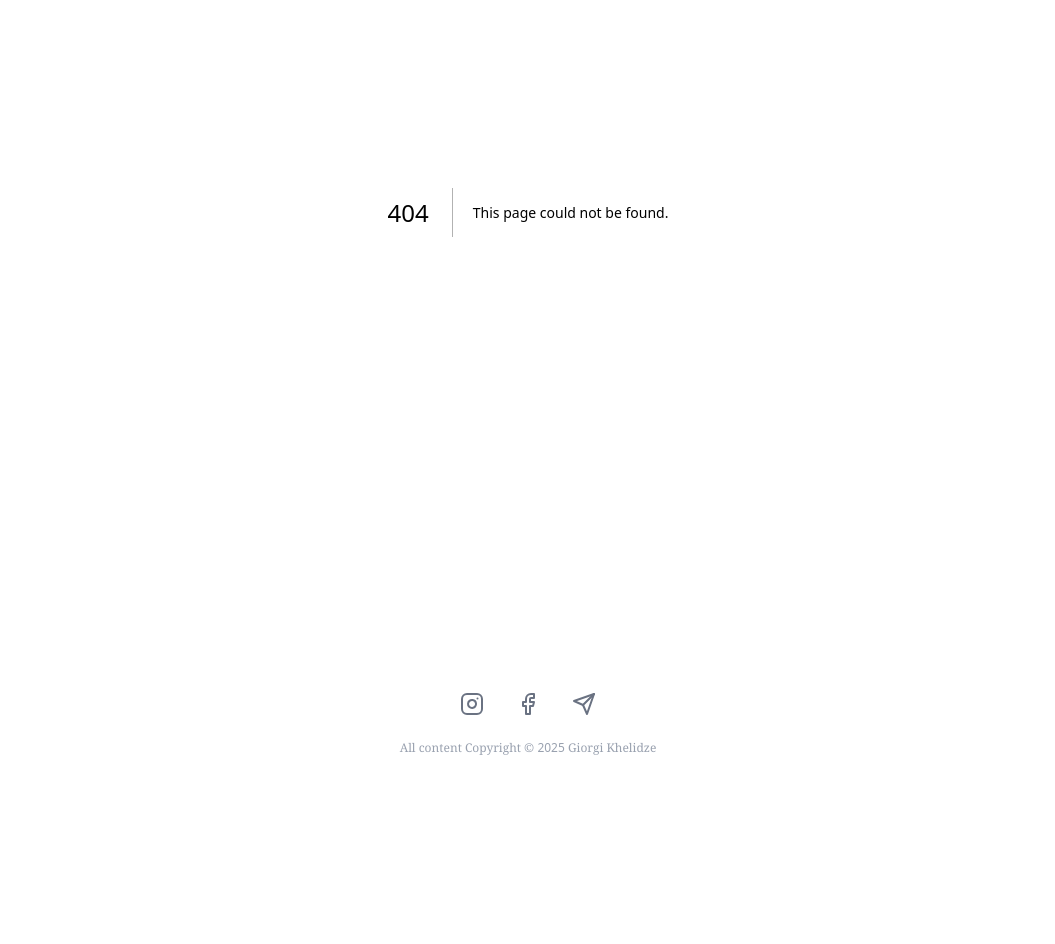
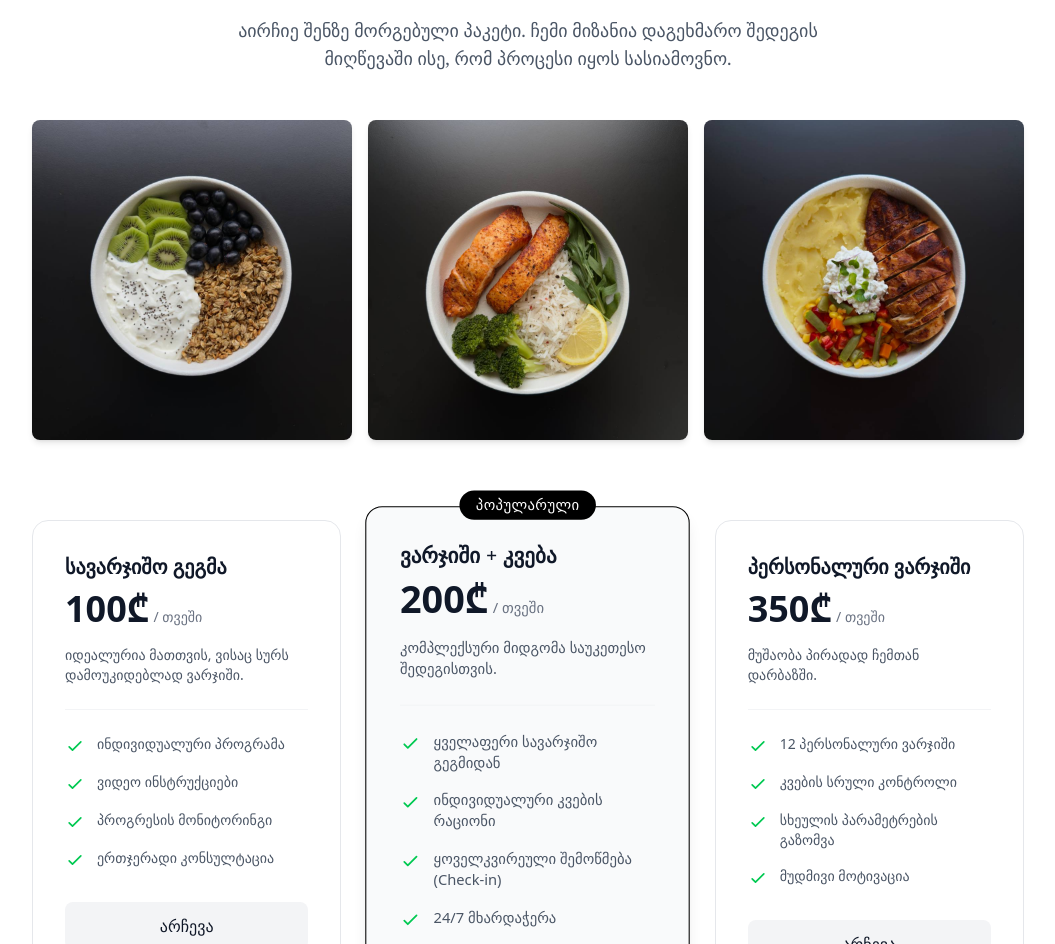
Before and after one commit to TBukhaidze/personal-trainer-app, a Next.js app: page /prices in a window 1280 px wide. Before the commit this address had no page. Shown: the part 188-1132 px from the top of the page, without its empty margins (112-1167 px from the left). Before the commit the page ends 984 px from the top, so only its background shows below. Built offline with nearby package versions, Linux system fonts and the light colour scheme.

Commit message:
added prices page

```diff
--- a/app/about/page.tsx
+++ b/app/about/page.tsx
@@ -1,4 +1,3 @@
-import Link from "next/link";
 import Image from "next/image";
 
 import GK from "../../public/images/gk.jpg";
--- a/app/components/Header.tsx
+++ b/app/components/Header.tsx
@@ -53,7 +53,7 @@ const navItems: NavItem[] = [
   { label: "მთავარი გვერდი", href: "#home" },
   { label: "ჩემს შესახებ", href: "/about" },
   { label: "პორტფოლიო", href: "#portfolio" },
-  { label: "ფასები", href: "#price" },
+  { label: "ფასები", href: "/prices" },
   { label: "კონტაქტი", href: "#contact" },
 ];
 
--- a/app/page.tsx
+++ b/app/page.tsx
@@ -11,9 +11,9 @@ interface NavLink {
 
 export default function Home() {
   const links: NavLink[] = [
-    { label: "პორტფოლიო", href: "#portfolio" },
     { label: "ჩემს შესახებ", href: "/about" },
-    { label: "ფასები", href: "#price" },
+    { label: "ფასები", href: "/prices" },
+    { label: "კონტაქტი", href: "#contacts" },
   ];
 
   return (
--- /dev/null
+++ b/app/prices/page.tsx
@@ -0,0 +1,184 @@
+import Link from "next/link";
+import Image from "next/image";
+
+import Food1 from "../../public/images/food.jpg";
+import Food2 from "../../public/images/food2.jpg";
+import Food3 from "../../public/images/food3.jpg";
+import FadeIn from "../components/FadeIn";
+
+interface PricingPlan {
+  title: string;
+  price: string;
+  description: string;
+  features: string[];
+  recommended?: boolean;
+}
+
+export default function Price() {
+  const plans: PricingPlan[] = [
+    {
+      title: "სავარჯიშო გეგმა",
+      price: "100₾",
+      description: "იდეალურია მათთვის, ვისაც სურს დამოუკიდებლად ვარჯიში.",
+      features: [
+        "ინდივიდუალური პროგრამა",
+        "ვიდეო ინსტრუქციები",
+        "პროგრესის მონიტორინგი",
+        "ერთჯერადი კონსულტაცია",
+      ],
+    },
+    {
+      title: "ვარჯიში + კვება",
+      price: "200₾",
+      description: "კომპლექსური მიდგომა საუკეთესო შედეგისთვის.",
+      recommended: true,
+      features: [
+        "ყველაფერი სავარჯიშო გეგმიდან",
+        "ინდივიდუალური კვების რაციონი",
+        "ყოველკვირეული შემოწმება (Check-in)",
+        "24/7 მხარდაჭერა",
+        "რეცეპტები და რჩევები",
+      ],
+    },
+    {
+      title: "პერსონალური ვარჯიში",
+      price: "350₾",
+      description: "მუშაობა პირადად ჩემთან დარბაზში.",
+      features: [
+        "12 პერსონალური ვარჯიში",
+        "კვების სრული კონტროლი",
+        "სხეულის პარამეტრების გაზომვა",
+        "მუდმივი მოტივაცია",
+      ],
+    },
+  ];
+
+  return (
+    <main className="max-w-5xl mx-auto pt-24 md:pt-28 pb-8 px-4 animate-fade-in">
+      <section className="text-center mb-12">
+        <h1 className="font-semibold text-3xl md:text-5xl text-gray-800 font-serif mb-6">
+          ინვესტიცია შენს ჯანმრთელობაში
+        </h1>
+        <p className="text-lg text-gray-600 max-w-2xl mx-auto font-serif">
+          აირჩიე შენზე მორგებული პაკეტი. ჩემი მიზანია დაგეხმარო შედეგის
+          მიღწევაში ისე, რომ პროცესი იყოს სასიამოვნო.
+        </p>
+      </section>
+
+      <section className="mb-20">
+        <div className="grid grid-cols-1 md:grid-cols-3 gap-4">
+          <div className="relative h-64 md:h-80 overflow-hidden rounded-lg shadow-md group">
+            <Image
+              src={Food1}
+              alt="Healthy food"
+              fill
+              className="object-cover transition-transform duration-500 group-hover:scale-110"
+            />
+            <div className="absolute inset-0 bg-black/20 flex items-center justify-center opacity-0 group-hover:opacity-100 transition-opacity duration-300">
+              <span className="text-white font-serif text-xl border-b-2 border-white pb-1">
+                ჯანსაღი კვება
+              </span>
+            </div>
+          </div>
+          <div className="relative h-64 md:h-80 overflow-hidden rounded-lg shadow-md group">
+            <Image
+              src={Food2}
+              alt="Healthy nutrition plan"
+              fill
+              className="object-cover transition-transform duration-500 group-hover:scale-110"
+            />
+            <div className="absolute inset-0 bg-black/20 flex items-center justify-center opacity-0 group-hover:opacity-100 transition-opacity duration-300">
+              <span className="text-white font-serif text-xl border-b-2 border-white pb-1">
+                ჯანსაღი კვება
+              </span>
+            </div>
+          </div>
+          <div className="relative h-64 md:h-80 overflow-hidden rounded-lg shadow-md group">
+            <Image
+              src={Food3}
+              alt="Diet food"
+              fill
+              className="object-cover transition-transform duration-500 group-hover:scale-110"
+            />
+            <div className="absolute inset-0 bg-black/20 flex items-center justify-center opacity-0 group-hover:opacity-100 transition-opacity duration-300">
+              <span className="text-white font-serif text-xl border-b-2 border-white pb-1">
+                ჯანსაღი კვება
+              </span>
+            </div>
+          </div>
+        </div>
+      </section>
+
+      <section className="grid grid-cols-1 md:grid-cols-3 gap-8 items-start">
+        {plans.map((plan, index) => (
+          <FadeIn key={plan.title} delay={0.2 * index} direction="up">
+            <div
+              className={`
+                relative p-8 rounded-2xl border transition-all duration-300 hover:shadow-xl
+                ${
+                  plan.recommended
+                    ? "border-black bg-gray-50 shadow-lg scale-105 z-10"
+                    : "border-gray-200 bg-white"
+                }
+              `}
+            >
+              {plan.recommended && (
+                <div className="absolute -top-4 left-1/2 -translate-x-1/2 bg-black text-white px-4 py-1 rounded-full text-sm font-medium tracking-wide">
+                  პოპულარული
+                </div>
+              )}
+
+              <h3 className="text-xl font-bold font-serif text-gray-900 mb-2">
+                {plan.title}
+              </h3>
+              <div className="flex items-baseline gap-1 mb-4">
+                <span className="text-4xl font-bold text-gray-900">
+                  {plan.price}
+                </span>
+                <span className="text-gray-500 text-sm">/ თვეში</span>
+              </div>
+              <p className="text-gray-600 text-sm mb-6 pb-6 border-b border-gray-100 min-h-[60px]">
+                {plan.description}
+              </p>
+
+              <ul className="space-y-4 mb-8">
+                {plan.features.map((feature) => (
+                  <li key={feature} className="flex items-start gap-3">
+                    <svg
+                      className="w-5 h-5 text-green-500 shrink-0 mt-0.5"
+                      fill="none"
+                      viewBox="0 0 24 24"
+                      stroke="currentColor"
+                    >
+                      <path
+                        strokeLinecap="round"
+                        strokeLinejoin="round"
+                        strokeWidth="2"
+                        d="M5 13l4 4L19 7"
+                      />
+                    </svg>
+                    <span className="text-gray-600 text-sm">{feature}</span>
+                  </li>
+                ))}
+              </ul>
+
+              <Link
+                href="/#contact"
+                className={`
+                  block w-full py-3 px-6 text-center rounded-lg font-medium transition-colors duration-300
+                  ${
+                    plan.recommended
+                      ? "bg-black text-white hover:bg-gray-800"
+                      : "bg-gray-100 text-gray-900 hover:bg-gray-200"
+                  }
+                `}
+              >
+                არჩევა
+              </Link>
+            </div>
+          </FadeIn>
+        ))}
+      </section>
+    </main>
+  );
+}
```
